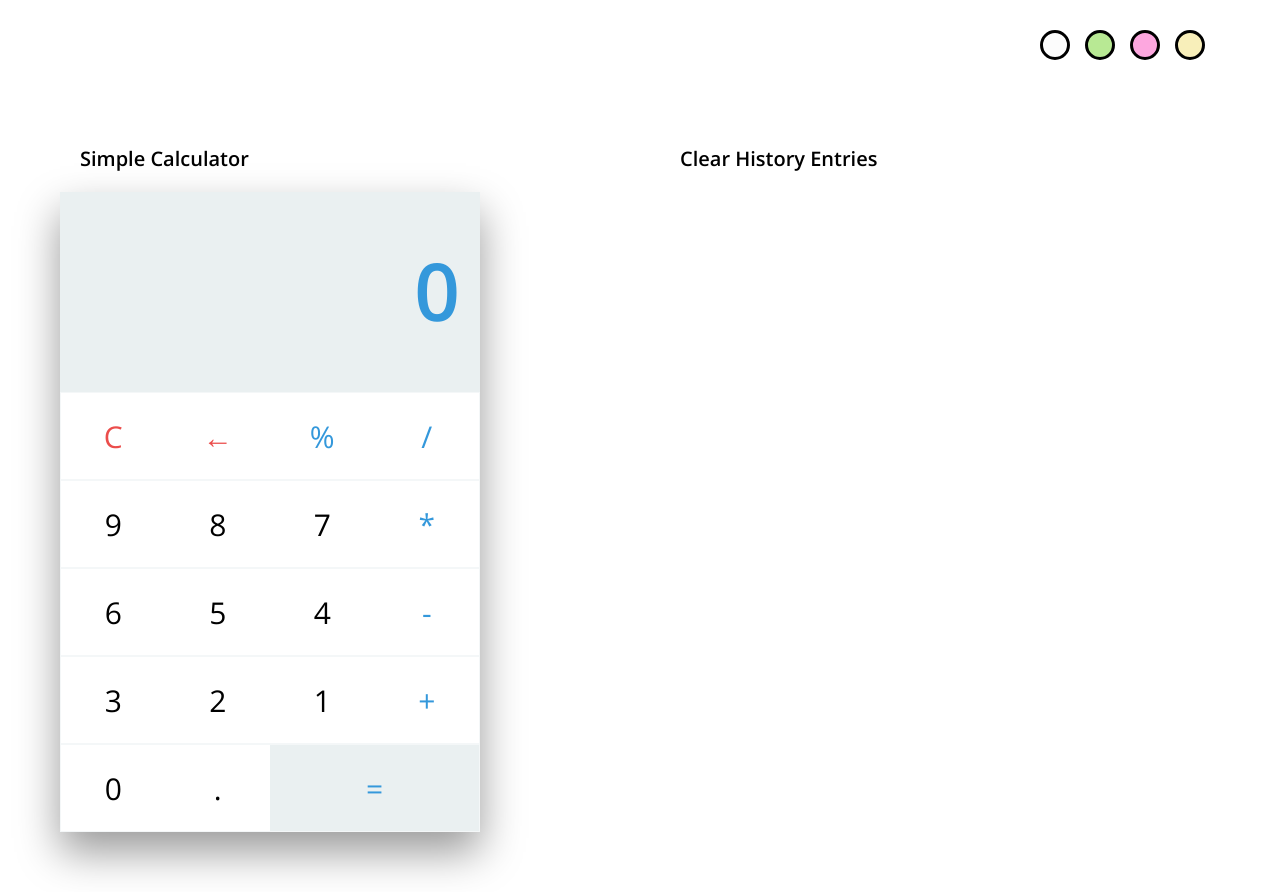
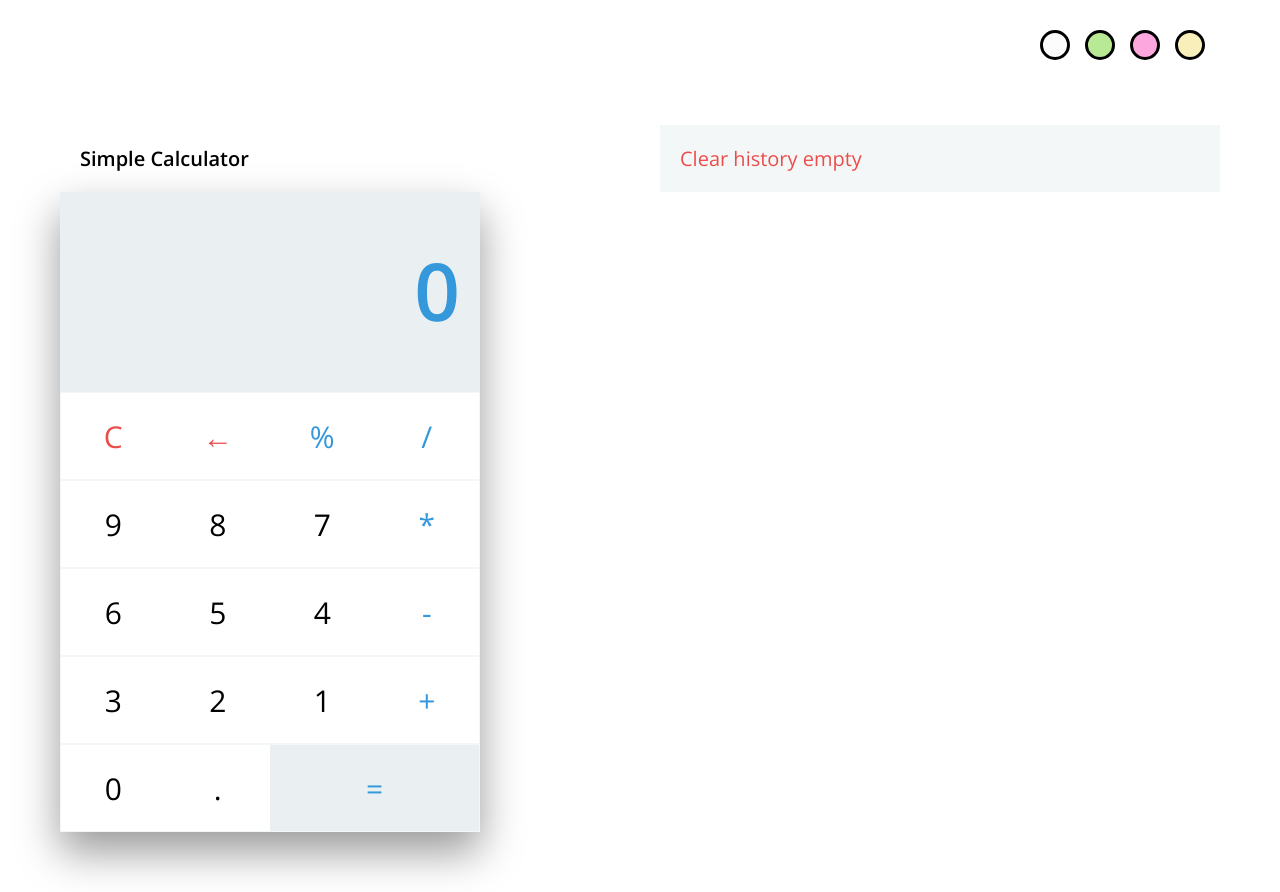
Before and after one commit to Marigameo/calculator-app, a React (Create React App) app: page / in a window 1280 px wide. Built offline with nearby package versions, Linux system fonts and the light colour scheme.

Commit message:
handle empty state

```diff
--- a/src/components/History/History.js
+++ b/src/components/History/History.js
@@ -4,7 +4,8 @@ import ClearHistoryButton from './ClearHistoryButton'
 class History extends Component {
     render() {
         const { history, clearHistory, historyButtonState } = this.props
-        if (history != null) {
+        console.log(history);
+        if (history != null && history !== '' && Array.isArray(history) && history.length > 0) {
             return (
                 <div>
                     <div className="history-container">
@@ -24,7 +25,7 @@ class History extends Component {
             )
         } else {
             return (
-                <div>No clear history added yet</div>
+                <div className="warning">Clear history empty</div>
             )
         }
     }
--- a/src/styles/history.css
+++ b/src/styles/history.css
@@ -53,3 +53,10 @@
     margin: 20px;
     font-weight: 800;
 }
+
+.warning {
+    font-size: 20px;
+    background-color: var(--color-primary-transparent);
+    color: var(--color-secondary);
+    padding: 20px;
+}
```
